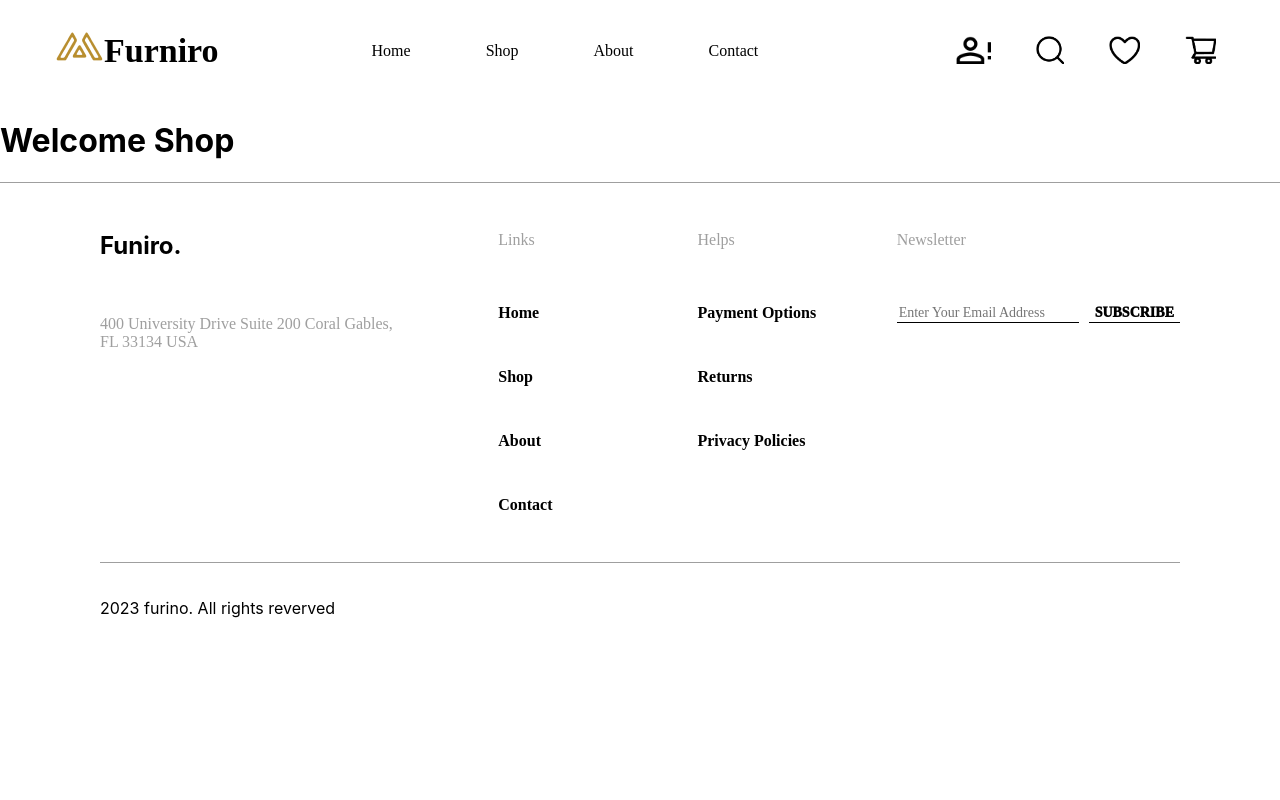
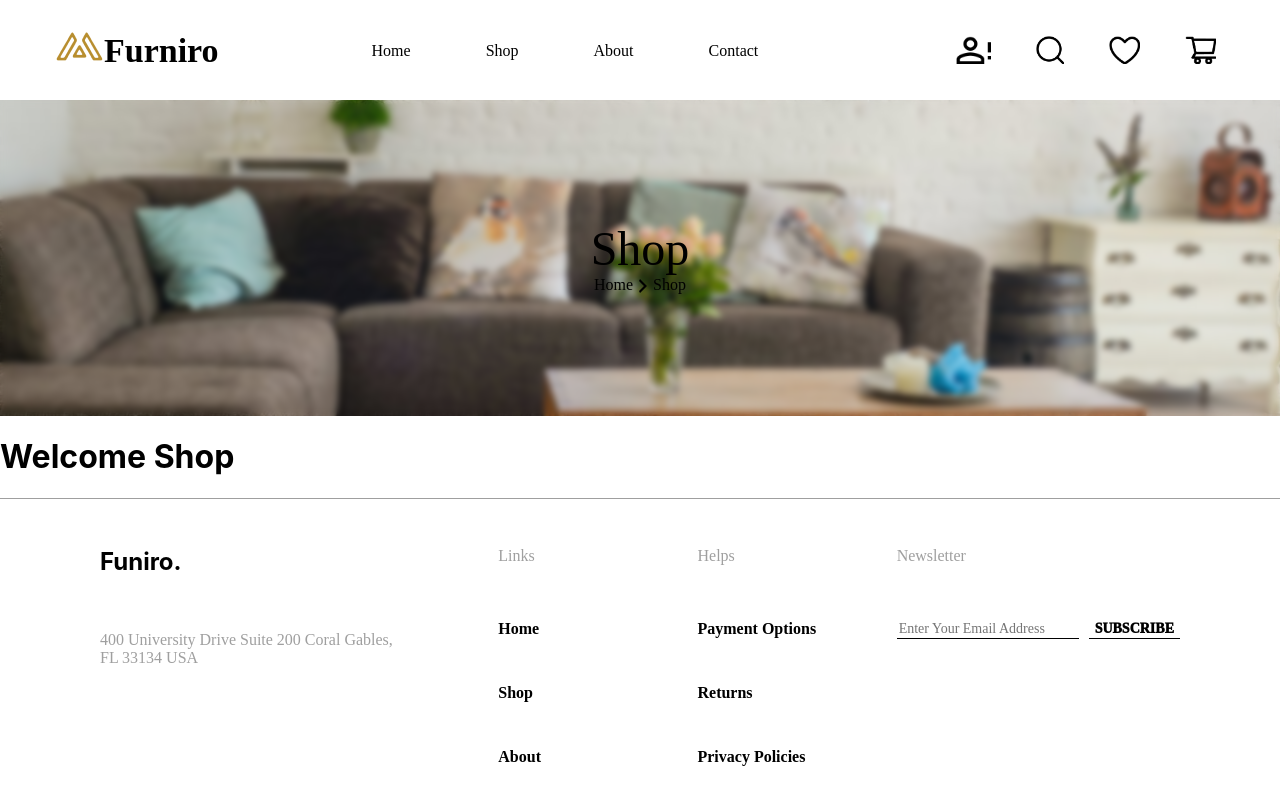
Before and after one commit to etneMr/ecommerce, a React (Create React App) app: page /shop in a window 1280 px wide. Shown: the top 800 px of the page. Built offline with nearby package versions, Linux system fonts and the light colour scheme.

Commit message:
ECO-Shop add shop banner

```diff
--- a/src/presentation/components/Home/Home.css
+++ b/src/presentation/components/Home/Home.css
@@ -23,3 +23,21 @@
 .product-list {
     text-align: center;
 }
+
+.product-showMore {
+    /* display: flex; */
+    text-align: center;
+    border: 1px solid var(--primary, #B88E2F);
+    background: #FFF;
+    padding: 12px 84px;
+    margin-bottom: 69px;
+}
+
+.showMore-text {
+    color: var(--primary, #B88E2F);
+    font-family: Poppins;
+    font-size: 16px;
+    font-style: normal;
+    font-weight: 600;
+    line-height: 150%;
+}
--- a/src/presentation/components/Home/Home.jsx
+++ b/src/presentation/components/Home/Home.jsx
@@ -22,7 +22,7 @@ class Home extends React.Component {
             <>
                 <Banner />
                 <Category />
-                <OurProduct/>
+                <OurProduct />
                 <Footer />
             </>
         );
@@ -43,14 +43,19 @@ function OurProduct() {
 
 function ListProducts(props) {
     return (
-        props.listProducts.length ?
-            <ul className="product-list">
-                {props.listProducts.map((product) =>
-                    <li className="product-item" key={product.id}>
-                        <ProductCard product= {product} id = {product.id}/>
-                    </li>
-                )}
-            </ul> : <></>
+        <>
+            {props.listProducts.length ?
+                <ul className="product-list">
+                    {props.listProducts.map((product) =>
+                        <li className="product-item" key={product.id}>
+                            <ProductCard product={product} id={product.id} />
+                        </li>
+                    )}
+                </ul> : <></>}
+            <button className="product-showMore">
+                <div className="showMore-text">Show More</div>
+            </button>
+        </>
     )
 }
 
--- a/src/presentation/components/Shop/Shop.jsx
+++ b/src/presentation/components/Shop/Shop.jsx
@@ -1,11 +1,13 @@
 import React from "react";
 import { Footer, Header } from "../common";
+import ShopBanner from "../ShopBanner/ShopBanner";
 
 class Shop extends React.Component {
     render() {
         return (
             <>
                 <Header />
+                <ShopBanner />
                 <h1>Welcome Shop</h1>
                 <Footer />
             </>
--- /dev/null
+++ b/src/presentation/components/ShopBanner/ShopBanner.css
@@ -0,0 +1,62 @@
+#shop-banner {
+    height: 316px;
+
+    background-image: url(../../assets/images/product2.png);
+    background-repeat: no-repeat;
+    background-size: cover;
+    background-position: center;
+    backdrop-filter: blur(10px);
+}
+
+#shop-banner .shop-title {
+    color: #000;
+    font-family: Poppins;
+    font-size: 48px;
+    font-style: normal;
+    font-weight: 500;
+    line-height: normal;
+    filter: none;
+}
+
+#shop-banner .shop-home {
+    color: #000;
+    font-family: Poppins;
+    font-size: 16px;
+    font-style: normal;
+    filter: none;
+    font-weight: 500;
+    line-height: normal;
+
+    display: flex;
+    align-content: center;
+}
+
+#shop-banner .shop-dash {
+    color: #000;
+    font-family: Poppins;
+    font-size: 16px;
+    font-style: normal;
+    filter: none;
+    font-weight: 500;
+    line-height: normal;
+}
+
+#shop-banner .shop-shop {
+    color: #000;
+    font-family: Poppins;
+    font-size: 16px;
+    font-style: normal;
+    font-weight: 300;
+    line-height: normal;
+}
+
+#shop-banner .blur-div {
+    backdrop-filter: blur(3px);
+    height: 316px;
+    align-self: stretch;
+    width: 100%;
+    display: flex;
+    justify-content: center;
+    align-items: center;
+    flex-flow: wrap column;
+}
--- /dev/null
+++ b/src/presentation/components/ShopBanner/ShopBanner.jsx
@@ -0,0 +1,15 @@
+import React from "react";
+import './ShopBanner.css';
+
+export default function ShopBanner() {
+    return (
+        <div id="shop-banner">
+            <div className="blur-div">
+                <div className="shop-title">Shop</div>
+                <div className="shop-home">Home <svg xmlns="http://www.w3.org/2000/svg" width="20" height="20" viewBox="0 0 20 20" fill="none">
+                    <path d="M6 15L11 10L6 5L7 3L14 10L7 17L6 15Z" fill="black" />
+                </svg><span className="shop-shop"> Shop</span></div>
+            </div>
+        </div>
+    );
+}
```
Also changed, not shown: src/presentation/assets/icons/dashicons.svg (added), 1 other file (tests, documents, lock files or other folders).
